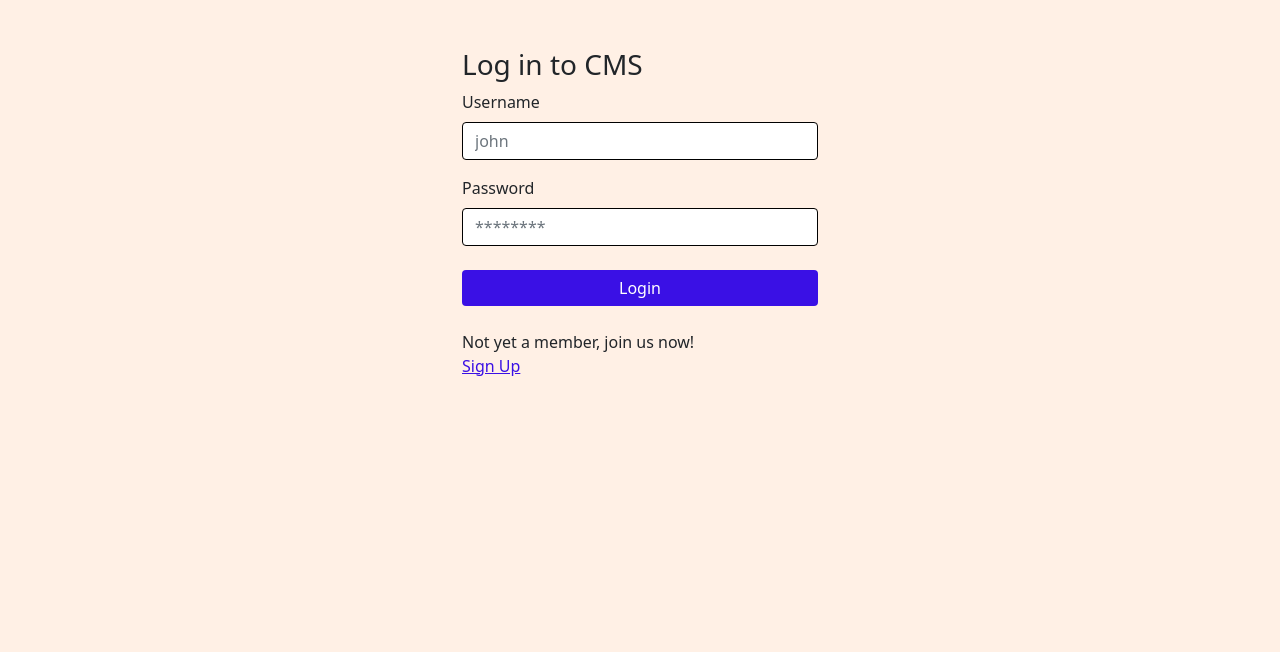
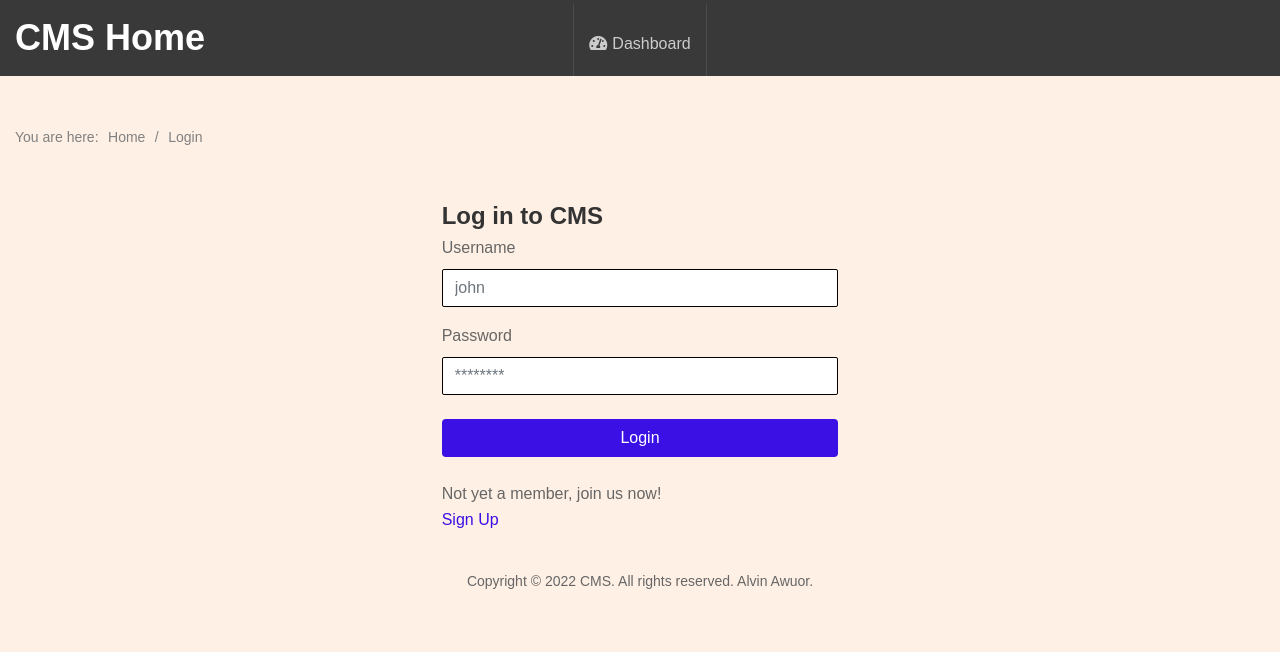
Before and after one commit to Alvin-21/is-project-main, a PHP site: page /login.php in a window 1280 px wide. Shown: the top 652 px of the page. Run offline with PHP 8.4, Linux system fonts and the light colour scheme; some libraries are stand-ins or nearby versions.

Commit message:
Add header and footer to login page.

```diff
--- a/login.php
+++ b/login.php
@@ -1,17 +1,113 @@
 <?php include('process.php') ?>
 <!DOCTYPE html>
 <html>
+
 <head>
+	<!-- Required meta tags-->
+	<meta charset="UTF-8">
+	<meta name="viewport" content="width=device-width, initial-scale=1, shrink-to-fit=no">
 
-        <meta charset="utf-8">
-        <meta name="viewport" content="width=device-width, initial-scale=1">
-        <link href="https://cdn.jsdelivr.net/npm/bootstrap@5.0.2/dist/css/bootstrap.min.css" rel="stylesheet" integrity="sha384-EVSTQN3/azprG1Anm3QDgpJLIm9Nao0Yz1ztcQTwFspd3yD65VohhpuuCOmLASjC" crossorigin="anonymous">
+	<!-- Title Page-->
+	<title>CMS | Login</title>
+
+	<!-- Fontfaces CSS-->
+	<link rel="stylesheet" href="https://cdnjs.cloudflare.com/ajax/libs/font-awesome/5.15.2/css/all.min.css" integrity="sha512-HK5fgLBL+xu6dm/Ii3z4xhlSUyZgTT9tuc/hSrtw6uzJOvgRr2a9jyxxT1ely+B+xFAmJKVSTbpM/CuL7qxO8w==" crossorigin="anonymous" />
+	<link rel="stylesheet" href="https://cdnjs.cloudflare.com/ajax/libs/material-design-iconic-font/2.2.0/css/material-design-iconic-font.min.css" integrity="sha512-rRQtF4V2wtAvXsou4iUAs2kXHi3Lj9NE7xJR77DE7GHsxgY9RTWy93dzMXgDIG8ToiRTD45VsDNdTiUagOFeZA==" crossorigin="anonymous" referrerpolicy="no-referrer" />
+
+	<!-- Bootstrap CSS-->
+	<link rel="stylesheet" href="https://cdn.jsdelivr.net/npm/bootstrap@4.1.3/dist/css/bootstrap.min.css" integrity="sha384-MCw98/SFnGE8fJT3GXwEOngsV7Zt27NXFoaoApmYm81iuXoPkFOJwJ8ERdknLPMO" crossorigin="anonymous">
+
+	<!-- Vendor CSS-->
+	<link href="vendor/animsition/animsition.min.css" rel="stylesheet" media="all">
+	<link href="vendor/css-hamburgers/hamburgers.min.css" rel="stylesheet" media="all">
+
+	<!-- Main CSS-->
 	<style>
-			<?php include "css/style.css" ?>
+		<?php include "css/theme.css" ?><?php include "css/style.css" ?>
 	</style>
-		<title>CMS | Login</title>
+
 </head>
-    <body>
+
+<!-- <body> -->
+
+<body class="animsition">
+	<div class="page-wrapper pb-0">
+		<!-- HEADER DESKTOP-->
+		<header class="header-desktop3 d-none d-lg-block">
+			<div class="section__content section__content--p35">
+				<div class="header3-wrap">
+					<div class="header__logo">
+						<div>
+							<h1 class="text-white">CMS Home</h1>
+						</div>
+					</div>
+					<div class="header__navbar">
+						<ul class="list-unstyled">
+							<li>
+								<a href="#" class="font-size">
+									<i class="fas fa-tachometer-alt"></i>Dashboard
+									<span class="bot-line"></span>
+								</a>
+							</li>
+						</ul>
+					</div>
+				</div>
+			</div>
+		</header>
+		<!-- END HEADER DESKTOP-->
+
+		<!-- HEADER MOBILE-->
+		<header class="header-mobile header-mobile-2 d-block d-lg-none">
+			<div class="header-mobile__bar">
+				<div class="container-fluid">
+					<div class="header-mobile-inner">
+						<div>
+							<h2 class="text-white">CMS Home</h2>
+						</div>
+						<button class="hamburger hamburger--slider" type="button">
+							<span class="hamburger-box">
+								<span class="hamburger-inner"></span>
+							</span>
+						</button>
+					</div>
+				</div>
+			</div>
+			<nav class="navbar-mobile">
+				<div class="container-fluid">
+					<ul class="navbar-mobile__list list-unstyled">
+						<li>
+							<a class="js-arrow" href="#">
+								<i class="fas fa-tachometer-alt"></i>Dashboard</a>
+						</li>
+					</ul>
+				</div>
+			</nav>
+		</header>
+		<!-- END HEADER MOBILE -->
+	</div>
+
+	<!-- PAGE CONTENT-->
+	<section class="au-breadcrumb2 pb-1">
+		<div class="container">
+			<div class="row">
+				<div class="col-md-12">
+					<div class="au-breadcrumb-content">
+						<div class="au-breadcrumb-left">
+							<span class="au-breadcrumb-span">You are here:</span>
+							<ul class="list-unstyled list-inline au-breadcrumb__list">
+								<li class="list-inline-item active">Home</li>
+								<li class="list-inline-item seprate">
+									<span>/</span>
+								</li>
+								<li class="list-inline-item">Login</li>
+							</ul>
+						</div>
+					</div>
+				</div>
+			</div>
+		</div>
+	</section>
+
 	<section class="ftco-section">
 		<div class="container">
 			<div class="row justify-content-center">
@@ -44,6 +140,33 @@
 		</div>
 	</section>
 
-        <script src="https://cdn.jsdelivr.net/npm/bootstrap@5.0.2/dist/js/bootstrap.bundle.min.js" integrity="sha384-MrcW6ZMFYlzcLA8Nl+NtUVF0sA7MsXsP1UyJoMp4YLEuNSfAP+JcXn/tWtIaxVXM" crossorigin="anonymous"></script>
+	<!-- COPYRIGHT-->
+	<section class="pt-3">
+		<div class="container">
+			<div class="row">
+				<div class="col-md-12">
+					<div class="copyright">
+						<p>Copyright © 2022 CMS. All rights reserved. Alvin Awuor.</p>
+					</div>
+				</div>
+			</div>
+		</div>
+	</section>
+	<!-- END COPYRIGHT-->
+
+	<!-- Jquery JS-->
+	<script src="https://ajax.googleapis.com/ajax/libs/jquery/3.6.0/jquery.min.js"></script>
+
+	<!-- Bootstrap JS-->
+	<script src="https://cdn.jsdelivr.net/npm/popper.js@1.14.3/dist/umd/popper.min.js" integrity="sha384-ZMP7rVo3mIykV+2+9J3UJ46jBk0WLaUAdn689aCwoqbBJiSnjAK/l8WvCWPIPm49" crossorigin="anonymous"></script>
+	<script src="https://cdn.jsdelivr.net/npm/bootstrap@4.1.3/dist/js/bootstrap.min.js" integrity="sha384-ChfqqxuZUCnJSK3+MXmPNIyE6ZbWh2IMqE241rYiqJxyMiZ6OW/JmZQ5stwEULTy" crossorigin="anonymous"></script>
+
+	<!-- Vendor JS       -->
+	<script src="vendor/animsition/animsition.min.js"></script>
+
+	<!-- Main JS-->
+	<script src="js/main.js"></script>
+
 </body>
+
 </html>
```
Lines whose indentation alone changed are shown as unchanged.
